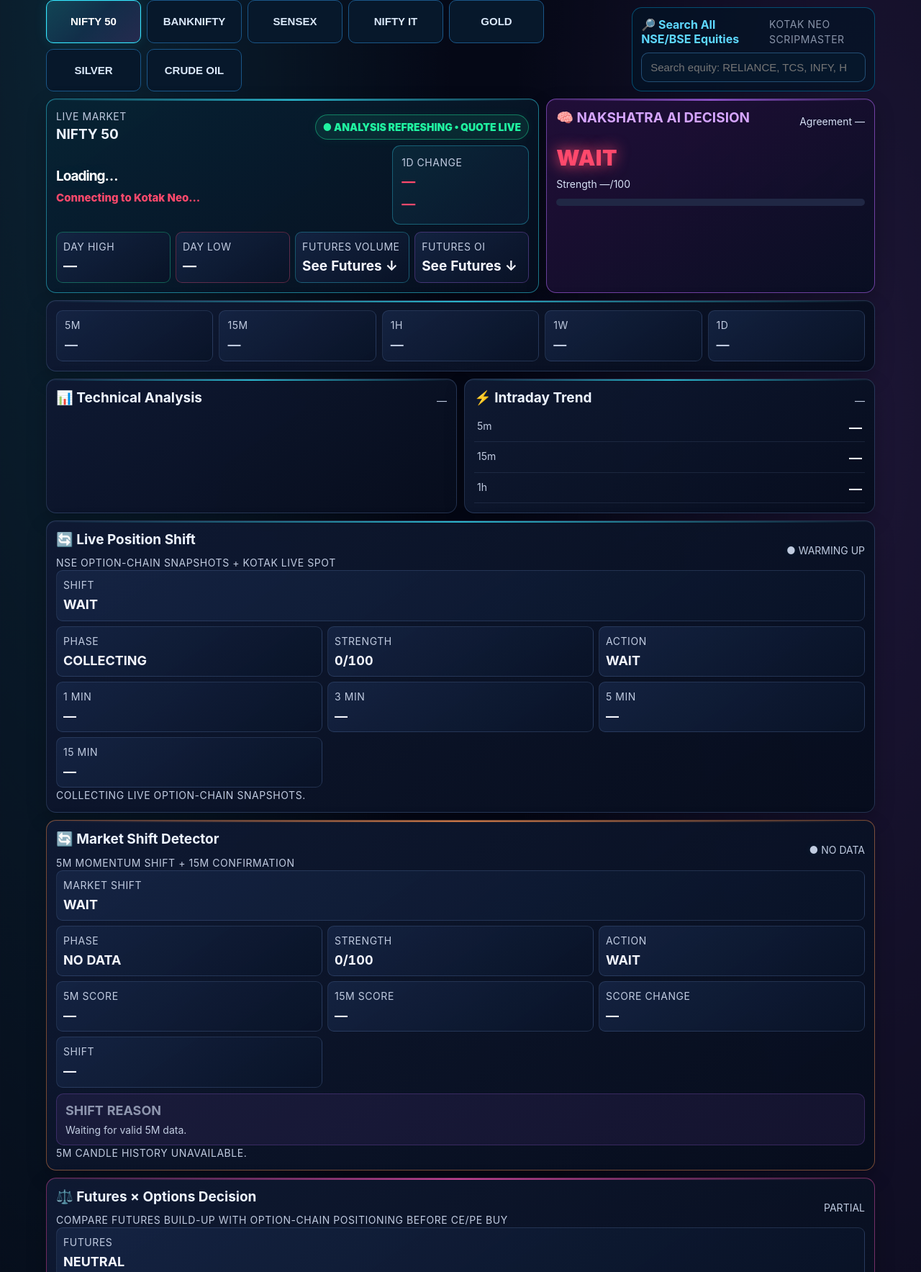
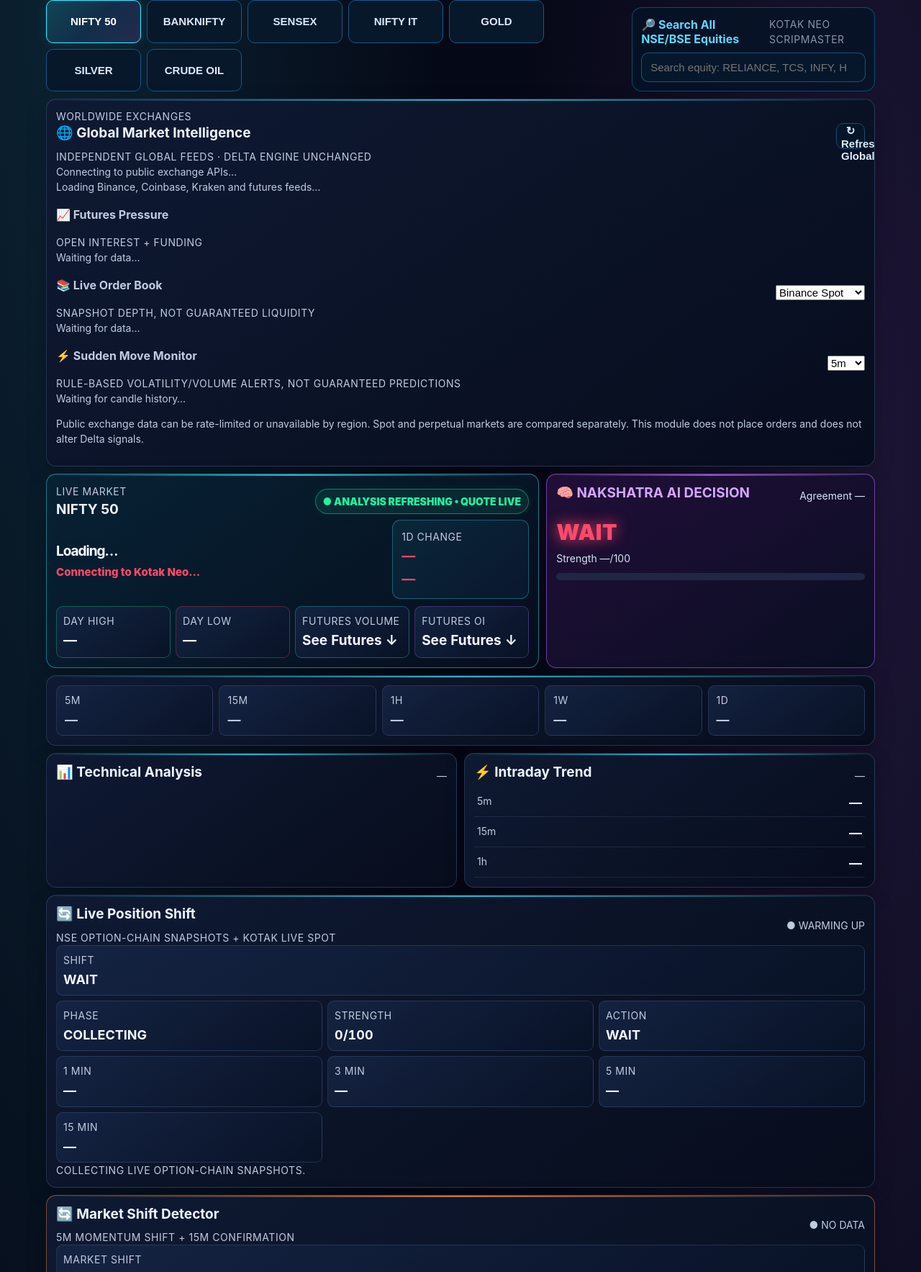
Before and after one commit to ansh9999999/NAKSHATRA-AI-v3.5, a FastAPI app: page / in a window 1280 px wide. Shown: the part 100-1867 px from the top of the page at 72% size. Run offline with FastAPI, Linux system fonts and the light colour scheme; data that the repository does not hold is empty; parts of the project's set-up code (start-up, migrations or seed data) failed here and were passed over.

Commit message:
Add files via upload

```diff
--- a/templates/dashboard.html
+++ b/templates/dashboard.html
@@ -5,6 +5,7 @@
 <title>NAKSHATRA AI • Indian Market</title>
 <link rel="stylesheet" href="/static/style.css?v=7.0.0">
 <link rel="stylesheet" href="/static/colorful-theme.css?v=2.0.0">
+<link rel="stylesheet" href="/static/global-market.css?v=1.0.0">
 </head>
 <body><div class="container">
 <header class="topbar">
@@ -33,6 +34,19 @@
 #equitySearch{width:100%;box-sizing:border-box;border:1px solid rgba(90,180,255,.35);border-radius:10px;background:#06172b;color:#fff;padding:11px 12px;font-size:14px;outline:none}
 .equity-results{display:none;margin-top:7px;max-height:260px;overflow:auto}.equity-result{display:flex;justify-content:space-between;gap:8px;padding:10px;border-top:1px solid rgba(255,255,255,.07);cursor:pointer}.equity-result:hover{background:rgba(40,150,220,.12)}.equity-result b{display:block}.equity-result small{opacity:.7}.equity-exchange{font-size:11px;padding:3px 6px;border-radius:7px;background:#102b42;color:#78dcff;align-self:center}
 </style>
+
+
+<section class="card global-market-panel" id="globalMarketPanel">
+ <div class="section-head"><div><span class="eyebrow">WORLDWIDE EXCHANGES</span><h2>🌐 Global Market Intelligence</h2><small>Independent global feeds · Delta engine unchanged</small></div><button class="refresh" id="globalMarketRefresh">↻ Refresh Global</button></div>
+ <div class="global-market-status"><span class="gm-dot"></span><span id="globalMarketStatus">Connecting to public exchange APIs…</span><span id="globalMarketUpdated"></span></div>
+ <div id="globalMarketCards" class="global-market-cards"><div class="gm-empty">Loading Binance, Coinbase, Kraken and futures feeds…</div></div>
+ <div class="gm-subgrid">
+  <div class="gm-box"><div class="section-head"><div><h3>📈 Futures Pressure</h3><small>Open Interest + funding</small></div></div><div id="globalDerivatives" class="gm-table">Waiting for data…</div></div>
+  <div class="gm-box"><div class="section-head"><div><h3>📚 Live Order Book</h3><small>Snapshot depth, not guaranteed liquidity</small></div><select id="globalBookExchange"><option value="binance">Binance Spot</option><option value="bybit">Bybit Perpetual</option></select></div><div id="globalOrderBook" class="gm-orderbook">Waiting for data…</div></div>
+ </div>
+ <div class="gm-box gm-move-box"><div class="section-head"><div><h3>⚡ Sudden Move Monitor</h3><small>Rule-based volatility/volume alerts, not guaranteed predictions</small></div><select id="globalInterval"><option>1m</option><option selected>5m</option><option>15m</option><option>1h</option><option>4h</option><option>1d</option></select></div><div id="globalMoveAlert" class="gm-alert">Waiting for candle history…</div></div>
+ <p class="gm-disclaimer">Public exchange data can be rate-limited or unavailable by region. Spot and perpetual markets are compared separately. This module does not place orders and does not alter Delta signals.</p>
+</section>
 
 <section class="hero-grid-main">
   <section class="card market-hero">
@@ -93,4 +107,4 @@
 </aside>
 </main>
 <footer><span>NAKSHATRA AI • Indian Market • Kotak Neo</span><span>Auto refresh 10s</span></footer>
-</div><script src="/static/app.js?v=8.0.0"></script></body></html>
+</div><script src="/static/app.js?v=8.0.0"></script><script src="/static/global-market.js?v=1.0.0"></script></body></html>
```
